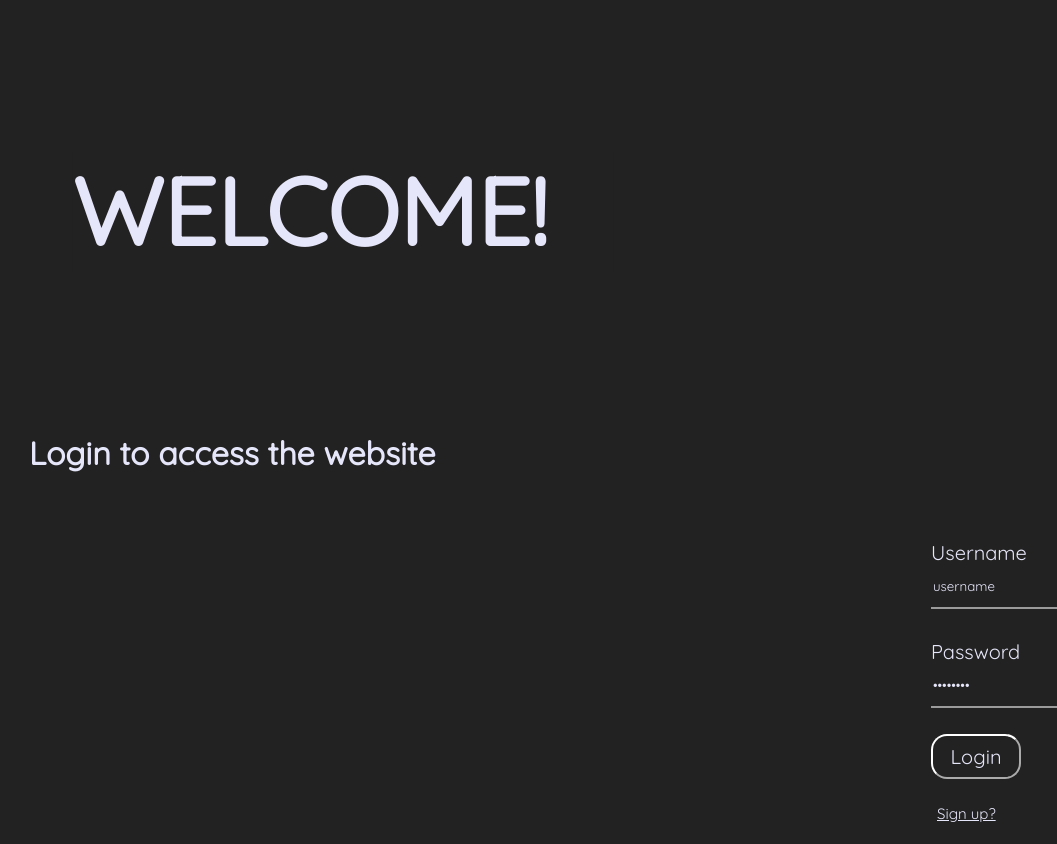
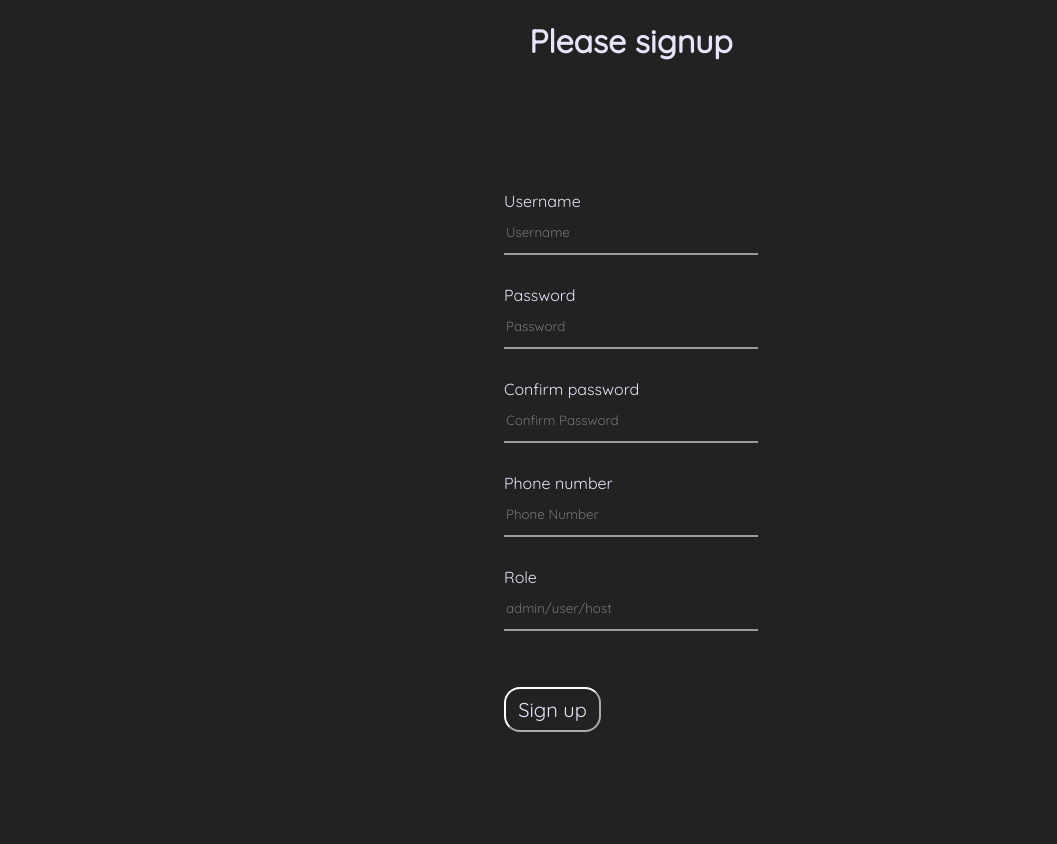
Before and after one commit to my-neme-eh-jeff/hotelmanagementsystem, a React (Create React App) app: page /signup in a window 1280 px wide. Shown: the whole page, without its empty margins (9-1066 px from the left). After the commit the page ends 800 px from the top, so only its background shows below. Built offline with nearby package versions, Linux system fonts and the light colour scheme.

Commit message:
finished ui for signup login and started with backend

```diff
--- a/package.json
+++ b/package.json
@@ -3,8 +3,12 @@
   "version": "0.1.0",
   "private": true,
   "dependencies": {
+    "bcrypt": "^5.1.0",
+    "dotenv": "^16.0.3",
+    "mongoose": "^6.7.2",
     "react": "^18.2.0",
     "react-dom": "^18.2.0",
+    "react-router-dom": "^6.4.3",
     "react-scripts": "5.0.1"
   },
   "scripts": {
--- a/public/index.html
+++ b/public/index.html
@@ -2,7 +2,7 @@
 <html lang="en">
   <head>
     <meta charset="utf-8" />
-    <link rel="icon" href="%PUBLIC_URL%/favicon.ico" />
+    <link rel="icon" href="./favicon.ico" />
     <meta name="viewport" content="width=device-width, initial-scale=1" />
     <meta name="theme-color" content="#000000" />
     <meta
--- a/src/App.css
+++ b/src/App.css
@@ -2,21 +2,20 @@
 *{
     font-family: 'Quicksand', sans-serif    ;
     background-color: #222222;
-    color:white;
     color: #E6E6FA;
 }
 
 .title{
     margin-left: 30px;
     margin-top: 160px;
+    height: 40px;
 }
 
 .welcome{
 margin-top: 140px;
-font-size: 100px;
+font-size: 130px;
 margin-left: 56px;
 transform: scale(0.94);
-animation: scale 3s forwards cubic-bezier(0.5, 1, 0.89, 1);
 }
 
 .loginButton{
@@ -25,19 +24,59 @@ animation: scale 3s forwards cubic-bezier(0.5, 1, 0.89, 1);
     height: 45px;
     border-radius: 16px;
     border-color: white;
-    width: 90px;
+    width: 97px;
 }
 
+#geegee:hover{
+    font-size: 22px;
+    font-weight: bold;
+    cursor: pointer;
+    transition-duration: 50ms;
+}
+
+input::-webkit-outer-spin-button,
+input::-webkit-inner-spin-button {
+  -webkit-appearance: none;
+  margin: 0;
+}
+
+
 .loginButton:hover{
-    font-size: 25px;
+    font-size: 22px;
     font-weight: bold;
+    cursor: pointer;
+    transition-duration: 50ms;
 }
+
+.animation1{
+    width: 100%;
+    animation: typing 2s steps(29), blink .5s step-end infinite alternate;
+    white-space: nowrap;
+    overflow: hidden;
+    border-right: 3px solid;
+    place-items:center;
+}
+
+  @keyframes typing {
+    from {
+      width: 0
+    }
+  }
+
+  @keyframes blink {
+    50% {
+      border-color: transparent
+    }
+  }
 
 .signupbutton{
     border: 0;
     cursor: pointer;
+    font-size: 15px;
+}
+
+.signupbutton:hover{
     text-decoration: underline;
-    font-size: 15px;
 }
 
 .heading{
@@ -46,7 +85,7 @@ animation: scale 3s forwards cubic-bezier(0.5, 1, 0.89, 1);
     display: inline-block;
 }
 
-.form{
+.form1{
     font-size: 20px;
     float: right;
     display: inline-block;
@@ -54,17 +93,14 @@ animation: scale 3s forwards cubic-bezier(0.5, 1, 0.89, 1);
     margin-top: calc(50% - 100px);
 }
 
-.username{
-    display: block;
-    margin-bottom: 30px;
-}
-
-.password{
-    display: block;
-}
 
 .ifWeHaveAnAccount{
     cursor: pointer;
+}
+
+.form{
+    display: grid;
+    justify-content: center;
 }
 
 input:focus{
@@ -72,25 +108,30 @@ input:focus{
     border-width: 2px;
 }
 
-.formlabel{
-    color: #E6E6FA;
-
+.title2{
+    text-align: center;
+    margin-bottom: 130px;
 }
-
 
 .textbox{
     box-shadow: none;
+    margin-bottom: 30px;
     height: 40px;
     width: 250px;
     border: 0;
     border-bottom: 2px solid #9b9b9b;
     transition: border-color 0.2s;
+    display: block;
 }
 
 .textbox:focus::placeholder{
     color: transparent;
 }
 
+input:focus + label {
+    color: red;
+}
+
 .signUpPageContent{
     display: flexbox;
 }
--- a/src/App.js
+++ b/src/App.js
@@ -1,31 +1,21 @@
 import './App.css';
 import LoginPage from './components/LoginPage';
 import React, { useState } from 'react';
-import UserPage from './components/UserPage';
-import SignUpPage from './components/SignUpPage';
-import AdminPage from './components/AdminPage';
-import HostPage from './components/HostPage';
 import { roleContext } from './Helpers/contexts';
-
+import  {BrowserRouter, Route, Routes} from "react-router-dom"
+import SignupPage from './components/SignUpPage';
 
 function App() {
-  const[haveAccount,createAccount] = useState(true)
-  const[role,setRole] = useState("")
-  const[signedIn,setSignIn] = useState(false)
 
   return (
     <div className="App">
-
-      <roleContext.Provider
-      value = {{signedIn,setSignIn,role,roleContext,signedIn,setSignIn}}>
-      {signedIn===false?
-      (haveAccount===false?<SignUpPage/>:<LoginPage/>):
-      role==="admin"?<AdminPage/>:
-      (role==="User"? <UserPage/>: <HostPage/>)
-      }
-
-      </roleContext.Provider>
-
+      <BrowserRouter>
+      <Routes>
+        <Route path='*' element={<h1>ERROR 404 PAGE NOT FOUND</h1>}></Route>
+        <Route path='/' element={<LoginPage/>}></Route>
+        <Route path='/signup' element={<SignupPage/>}></Route>
+      </Routes>
+      </BrowserRouter>
     </div>
 
   );
--- a/src/components/LoginPage.js
+++ b/src/components/LoginPage.js
@@ -1,68 +1,66 @@
-import React from 'react'
-import { useContext } from 'react'
-import { roleContext } from '../Helpers/contexts'
-import { useState } from 'react'
+import React from "react";
+import { useContext } from "react";
+import { roleContext } from "../Helpers/contexts";
+import { useState } from "react";
+import { useNavigate } from "react-router-dom";
 
 export default function SignupPage() {
+  const[user,setUser]=useState({username:"",password:""})
+  const navigate = useNavigate();
 
-    const {signedIn,setSignIn,haveAccount,createAccount} = useContext(roleContext)
-    const [username,setUsername] = useState("")
-    const [password,setPassword] = useState("")
+  const dealingWithSignUpButton = () => {
+    navigate("/signup")
+  };
 
-    const dealingWithSignUp =()=>{
-        haveAccount(false)
+  const handleInputs = (e) =>{
+    setUser({...user,[e.target.name]:e.target.value})
   }
 
-    const usernameHandling = e =>{
-        setUsername(e.target.value)
-    }
+  const dealingWithLogin = () =>{
 
-    const passwordHandling = e =>{
-        setPassword(e.target.value)
   }
 
   return (
-    <div className='signUpPageContent'>
-        <div className='heading'>
-           <h1 className='welcome'>WELCOME!</h1>
-           <h1 className='title'>
-                <span>Login </span>
-                <span>to </span>
-                <span>access </span>
-                <span>the </span>
-                <span>website </span>
-            </h1>
+    <div className="signUpPageContent">
+      <div className="heading">
+        <h1 className="welcome">WELCOME!</h1>
+        <div className="">
+          <h1 className="title animation1">Login to access the website</h1>
         </div>
-        <div className='form'>
+      </div>
+      <form className="form1" onSubmit={dealingWithLogin} method="POST">
         <div>
-                <label className='formlabel forUsername'>
+          <label className="formlabel forUsername" htmlFor="username textbox">
             Username
           </label>
           <input
-                className='username textbox'
-                value='username'
-                placeholder='Username'
-                onChange={(e)=>{usernameHandling(e); console.log(username)  }}>
-                </input>
+            name="username"
+            className="username textbox"
+            placeholder="Username"
+            type="text"
+            onChange={handleInputs}
+          ></input>
         </div>
         <div>
-                <label className='formlabel forPassword' >
+          <label className="formlabel forPassword" htmlFor="password textbox">
             Password
           </label>
           <input
-                className='password textbox'
-                placeholder='password'
-                value='password' type="password"
-                onChange={(e)=>{passwordHandling(e)}} >
-                </input>
+            name="password"
+            className="password textbox"
+            placeholder="password"
+            type="password"
+            onChange={handleInputs}
+          ></input>
         </div>
-            <button className='loginButton'>
-                Login
+        <button className="loginButton">Login</button>
+        <p className="ifWeHaveAnAccount">
+          <button className="signupbutton" onClick={dealingWithSignUpButton}>
+            Sign up?
           </button>
-            <p className='ifWeHaveAnAccount'>
-                <button className='signupbutton' onClick={dealingWithSignUp}>Sign up?</button>
         </p>
+
+      </form>
     </div>
-    </div>
-  )
+  );
 }
--- a/src/components/SignUpPage.js
+++ b/src/components/SignUpPage.js
@@ -1,7 +1,107 @@
-import React from 'react'
+import React from "react";
+import { useState } from "react";
+import PhoneInput from "react-phone-number-input";
 
 export default function SignupPage() {
+  const [data, setData] = useState({
+    username: "",
+    password: "",
+    confirmPassword: "",
+    phonenumber: 0,
+    role: "",
+  });
+
+  const handleInputs = (e) => {
+    setData({ ...data, [e.target.name]: e.target.value });
+  };
+
+  const validateData = () => {};
+
+  const dealingWithSignUp = (event) => {
+    event.preventDefault();
+  };
+
   return (
-    <div>Signup Page</div>
-  )
+    <div>
+      <div className="heading2">
+        <div>
+          <h1 className="title2">Please signup</h1>
+          <form className="form">
+
+            <label className="formlabel forUsername" htmlFor="username">
+              Username
+            </label>
+            <input
+              id="username"
+              name="username"
+              className="username textbox"
+              placeholder="Username"
+              type="text"
+              onChange={handleInputs}
+            ></input>
+
+            <label className="formlabel forPassword" htmlFor="password">
+              Password
+            </label>
+            <input
+              id="password"
+              name="password"
+              className="password textbox"
+              placeholder="Password"
+              type="password"
+              onChange={handleInputs}
+            ></input>
+
+            <label className="formlabel forPassword" htmlFor="confirmPassword">
+              Confirm password
+            </label>
+            <input
+              id="confirmPassword"
+              name="confirmPassword"
+              className="confirmPassword textbox"
+              placeholder="Confirm Password"
+              type="password"
+              onChange={handleInputs}
+            ></input>
+
+            <label className="formlabel forPhoneNo" htmlFor="phonenumber">
+              Phone number
+            </label>
+            <input
+              id="phonenumber"
+              name="phonenumber"
+              className="phonenumber textbox"
+              placeholder="Phone Number"
+              type="number"
+              onChange={handleInputs}
+            ></input>
+
+            <label className="formlabel forRole" htmlFor="role">
+              Role
+            </label>
+            <input
+              id="role"
+              name="role"
+              className="role textbox"
+              placeholder="admin/user/host"
+              type="text"
+              onChange={handleInputs}
+            ></input>
+
+            <button
+              className="loginButton"
+              id="geegee"
+              onSubmit={dealingWithSignUp}
+            >
+              Sign up
+            </button>
+            {/* <PhoneInput
+            className="phoneno textbox"
+            placeholder="Enter phone number"
+             onChange={handleInputs}/> */}
+          </form>
+        </div>
+      </div>
+    </div>
+  );
 }
--- a/src/index.js
+++ b/src/index.js
@@ -1,5 +1,7 @@
 import React from 'react';
 import ReactDOM from 'react-dom/client';
+import  {BrowserRouter} from "react-router-dom"
+
 import App from './App';
 
 const root = ReactDOM.createRoot(document.getElementById('root'));
```
Also changed, not shown: src/server/App.js (added, +15 -0 lines), src/server/db/dbConnect.js (added, +9 -0 lines), src/server/db/userSchema.js (added, +30 -0 lines), src/server/routes.js (added, +30 -0 lines), 2 other files (tests, documents, lock files or other folders). Lines whose indentation alone changed are shown as unchanged.
